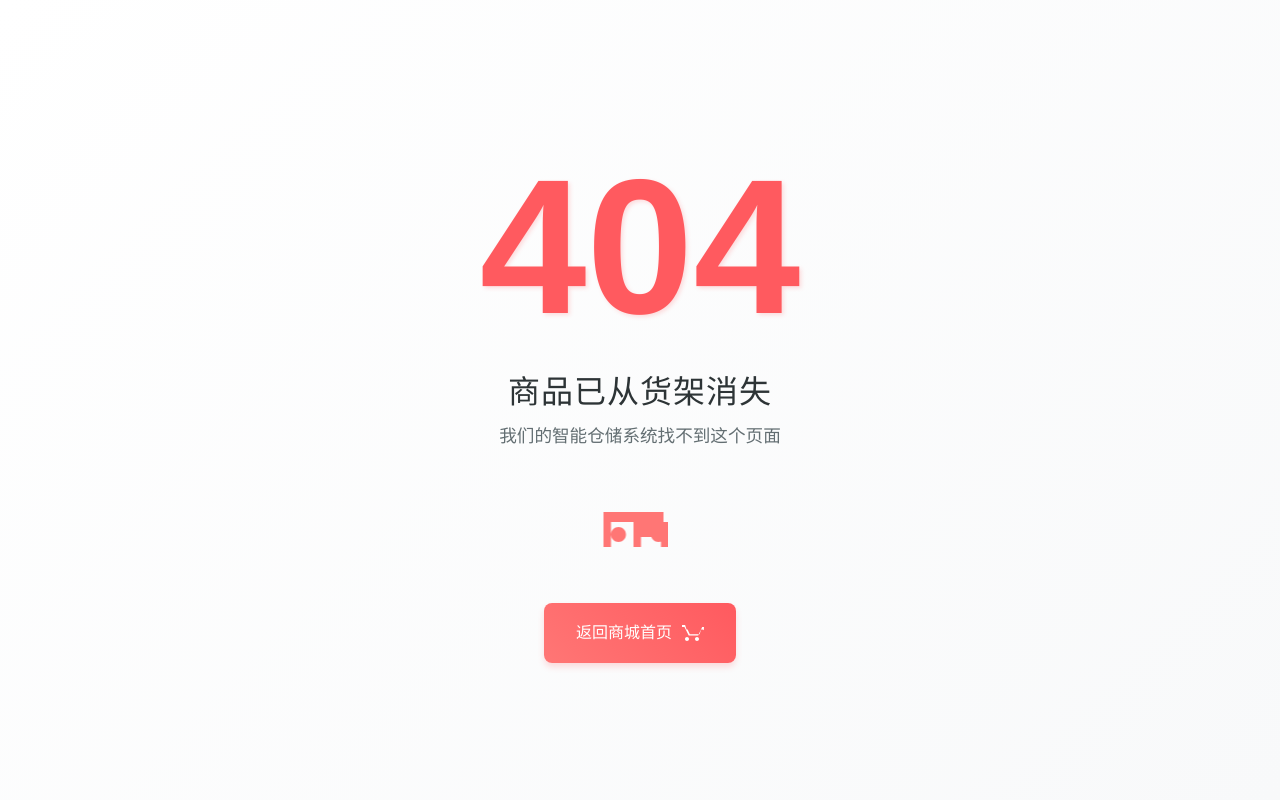
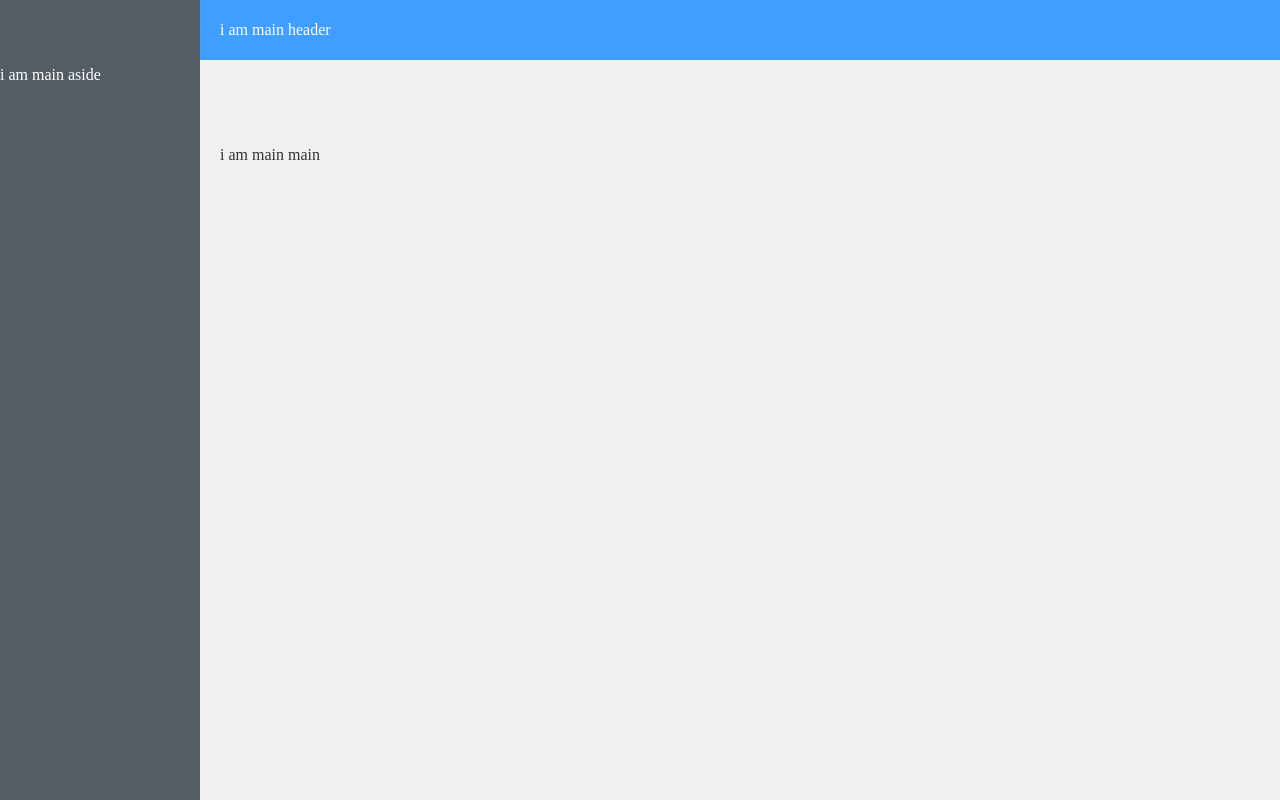
Before and after one commit to coolleave/yyzx_frontend, a Vue app: page /admin in a window 1280 px wide. Before the commit this address had no page. Built offline with nearby package versions, Linux system fonts and the light colour scheme; sample sign-in values are in the browser's storage.

Commit message:
主页框架搭建

```diff
--- a/components.d.ts
+++ b/components.d.ts
@@ -7,6 +7,10 @@ export {}
 /* prettier-ignore */
 declare module 'vue' {
   export interface GlobalComponents {
+    ElAside: typeof import('element-plus/es')['ElAside']
+    ElContainer: typeof import('element-plus/es')['ElContainer']
+    ElHeader: typeof import('element-plus/es')['ElHeader']
+    ElMain: typeof import('element-plus/es')['ElMain']
     RouterLink: typeof import('vue-router')['RouterLink']
     RouterView: typeof import('vue-router')['RouterView']
   }
--- a/src/router/root.ts
+++ b/src/router/root.ts
@@ -3,7 +3,7 @@ const constantRouterMap = [
   // ************* 前台路由 **************
   {
     path: '/',
-    redirect: '/adminLogin'
+    redirect: '/admin'
   },
 
   // 后台登录
@@ -13,21 +13,21 @@ const constantRouterMap = [
     component: () => import('@/views/admin/login/Login.vue'),
   },
   // 后台路由
-  // {
-  //   path: '/admin',
-  //   name: 'admin',
-  //   redirect: '/admin/overview',
-  //   // component: () => import('/@/views/admin/main.vue'),
-  //   children: [
-  //   ]
-  // },
+  {
+    path: '/admin',
+    name: 'admin',
+    // redirect: '/admin/overview',
+    component: () => import('@/views/admin/main/Index.vue'),
+    children: [
+    ]
+  },
 
   // notFound 路由配置
   // ...existing code...
   // notFound 路由配置
   {
-      path:'/404',
-      name:'notFound',
+    path: '/404',
+    name: 'notFound',
     component: () => import('@/views/admin/notFound/NotFound.vue'),
   },
   {
--- a/src/views/admin/login/Login.vue
+++ b/src/views/admin/login/Login.vue
@@ -4,6 +4,7 @@ import { ref } from 'vue';
 import router from "@/router/index"
 import { ElMessage } from 'element-plus';
 import {useAdminStore} from "@/stores/admin/adminStore";
+import { ADMIN_USER_TOKEN } from '@/stores/constants'
 // 初始化登录表单数据
 const loginForm = ref({
     username: '',
@@ -57,7 +58,7 @@ const login = async () => {
         // 登录成功
 
         // 存储token
-        localStorage.setItem('token', res.data.token);
+        localStorage.setItem(ADMIN_USER_TOKEN, res.data.token);
         // 打印token
         // 将用户信息存到pinia中
         adminStore.adminInfo = res.data;
--- /dev/null
+++ b/src/views/admin/main/Index.vue
@@ -0,0 +1,48 @@
+<script setup lang="ts" name="adminMainIndex">
+import adminMainAside from './components/adminMainAside.vue';
+import adminMainHeader from './components/adminMainHeader.vue';
+import adminMainMain from './components/adminMainMain.vue';
+</script>
+
+<template>
+  <div class="common-layout" style="height: 100vh;">
+    <el-container class="main-content">
+      <el-aside width="200px">
+        <adminMainAside />
+      </el-aside>
+
+      <el-container>
+
+        <el-header>
+            <adminMainHeader />
+        </el-header>
+
+        <el-main>
+            <adminMainMain />
+        </el-main>
+
+      </el-container>
+    </el-container>
+  </div>
+</template>
+
+<style scoped>
+    .main-content {
+        height: 100%;
+    }
+    .el-aside {
+        background-color: #545c64;
+        color: #fff;
+        line-height: 150px;
+    }
+    .el-header {
+        background-color: #409EFF;
+        color: #fff;
+        line-height: 60px;
+    }
+    .el-main {
+        background-color: #f0f0f0;
+        color: #333;
+        line-height: 150px;
+    }
+</style>
--- /dev/null
+++ b/src/views/admin/main/components/adminMainAside.vue
@@ -0,0 +1,11 @@
+<script setup lang="ts" name="adminMainAside">
+
+</script>
+
+<template>
+    i am main aside
+</template>
+
+<style scoped>
+
+</style>
--- /dev/null
+++ b/src/views/admin/main/components/adminMainHeader.vue
@@ -0,0 +1,11 @@
+<script setup lang="ts" name="adminMainHeader">
+
+</script>
+
+<template>
+    i am main header
+</template>
+
+<style scoped>
+
+</style>
--- /dev/null
+++ b/src/views/admin/main/components/adminMainMain.vue
@@ -0,0 +1,11 @@
+<script setup lang="ts" name="adminMainMain">
+
+</script>
+
+<template>
+ i am main main
+</template>
+
+<style scoped>
+
+</style>
```
Lines whose indentation alone changed are shown as unchanged.
